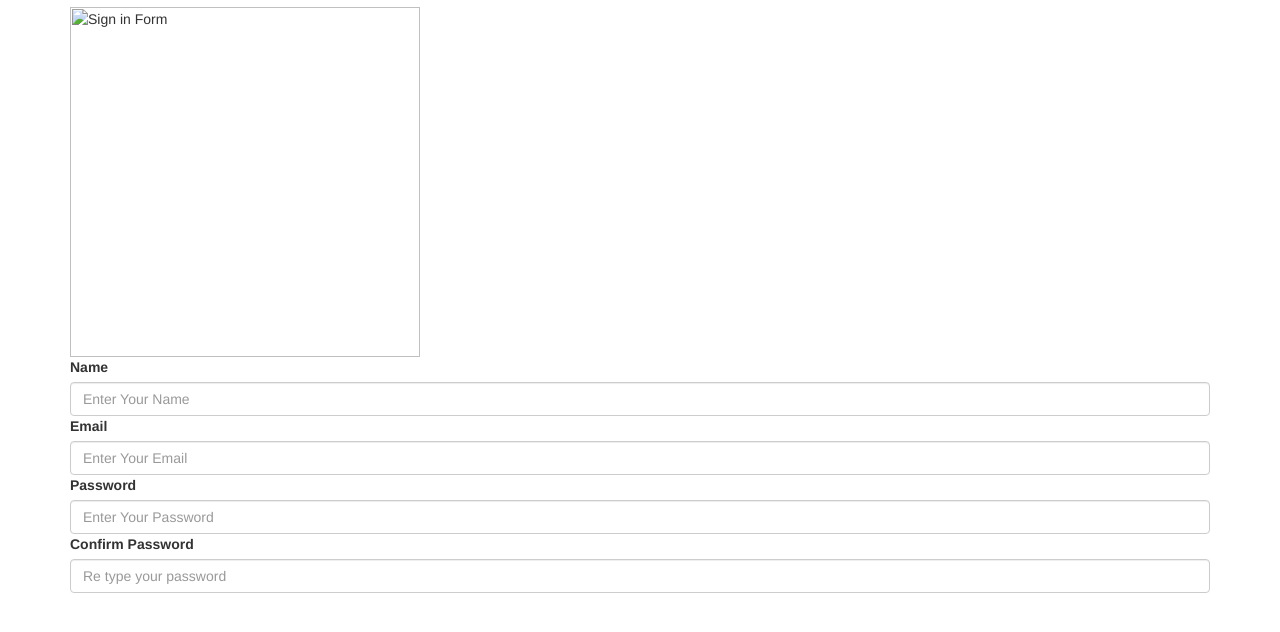
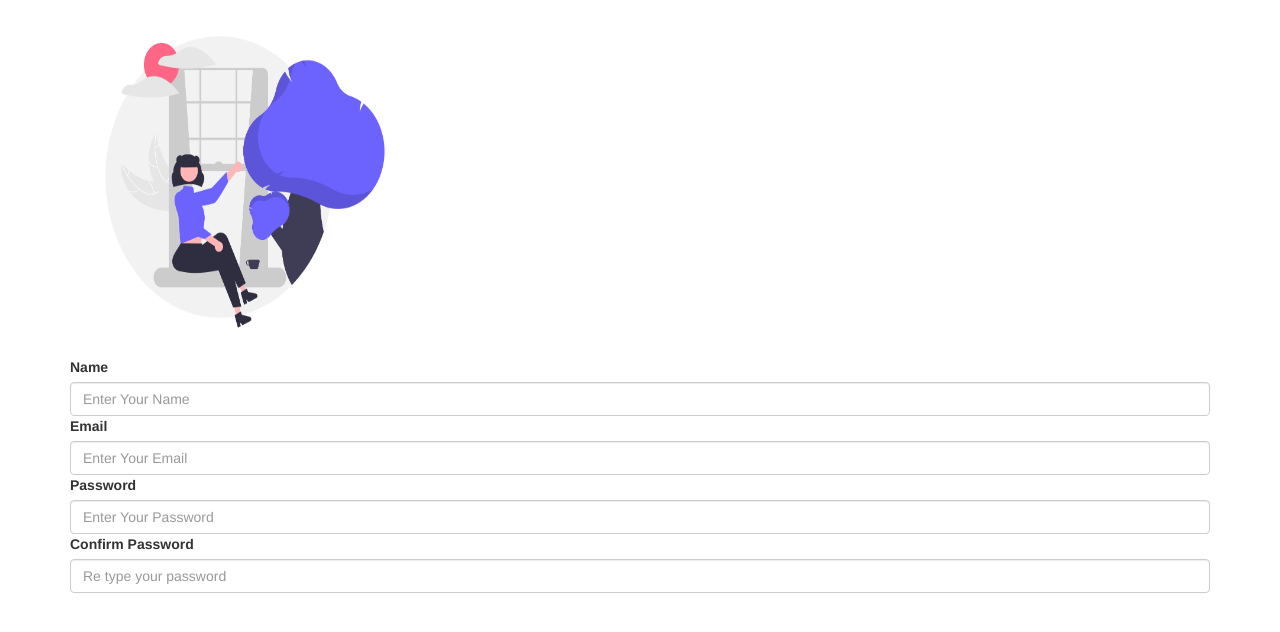
Before and after one commit to sprashant95/sample.github.com, a plain HTML site: page signindemo.html in a window 1280 px wide. Shown: the part 56-688 px from the top of the page. Drawn offline with nearby package versions, Linux system fonts and the light colour scheme; the site is published under a folder, as on GitHub Pages, so addresses that start at the root find nothing.

Commit message:
Update signindemo.html

```diff
--- a/signindemo.html
+++ b/signindemo.html
@@ -10,7 +10,7 @@
 	<div class="container">
 	<h2>Sign in</h2>
 	<form>
-		<img src="/images/signin.png" alt="Sign in Form" class="card-img-top" height="350" width="350"/>
+		<img src="images/signin.png" alt="Sign in Form" class="card-img-top" height="350" width="350"/>
 			<div class="form-group">
 				<label>Name</label>
 				<input type="text" class="form-control" placeholder="Enter Your Name"></input>
```
